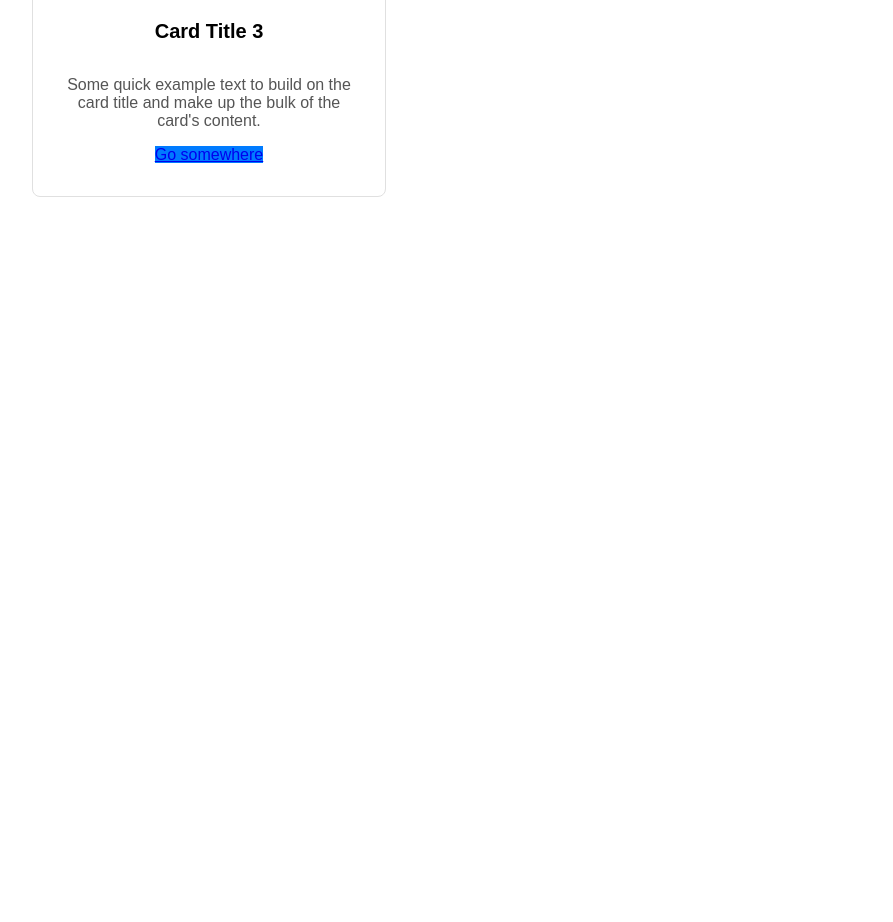
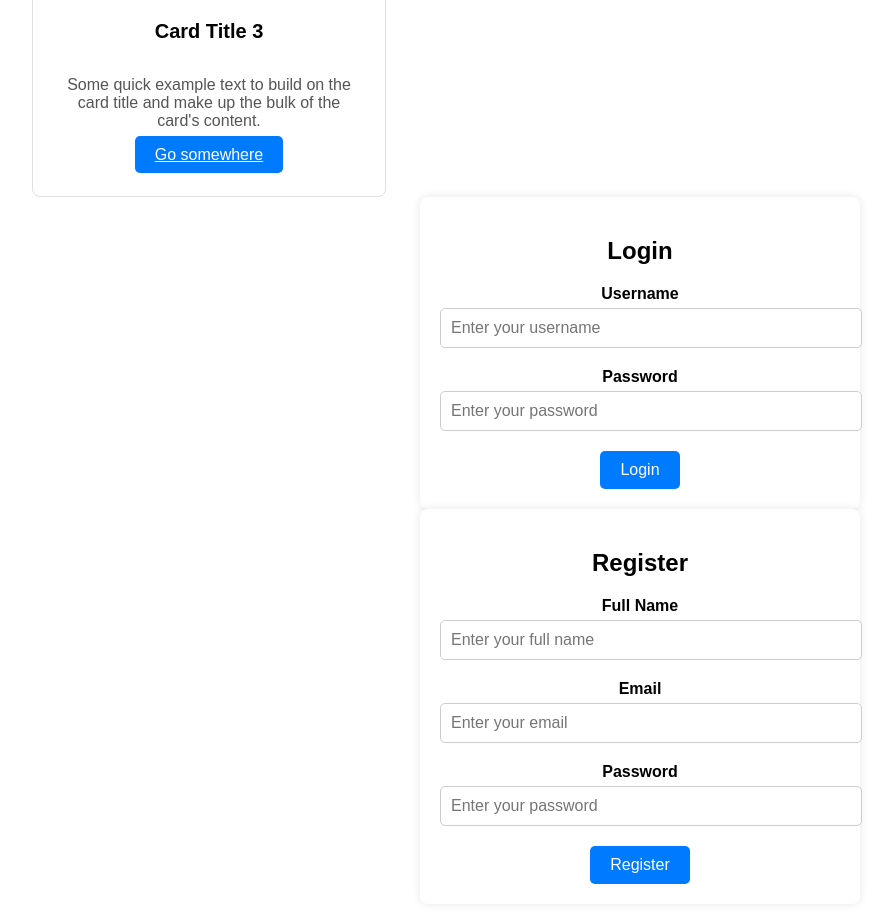
Before and after one commit to Deultum/Headhunters, a React (Vite) app in the folder headhunter/: page / in a window 1280 px wide. Shown: the part 1620-2542 px from the top of the page, without its empty margins (0-893 px from the left). Before the commit the page ends 1849 px from the top, so only its background shows below. Built offline with nearby package versions, Linux system fonts and the light colour scheme.

Commit message:
Login and Register  html added

```diff
--- a/headhunter/src/App.jsx
+++ b/headhunter/src/App.jsx
@@ -4,6 +4,8 @@ import Navigation from './components/navigation'
 import Footer from './components/Footer'
 import Homepage from './components/Homepage';
 import Catalog from './components/Catalog';
+import Login from './components/Login';
+import Register from './components/Register';
 
 
 function App() {
@@ -14,6 +16,8 @@ function App() {
       <Navigation/>
       <Homepage/>
       <Catalog/>
+      <Login/>
+      <Register/>
       <Footer/>
     </>
   )
--- /dev/null
+++ b/headhunter/src/components/Login.jsx
@@ -0,0 +1,20 @@
+const Login = () => {
+    return (
+        <div className="login-container">
+  <h2>Login</h2>
+  <form className="login-form">
+    <div className="form-group">
+      <label for="username">Username</label>
+      <input type="text" id="username" name="username" placeholder="Enter your username" required/>
+    </div>
+    <div className="form-group">
+      <label for="password">Password</label>
+      <input type="password" id="password" name="password" placeholder="Enter your password" required/>
+    </div>
+    <button type="submit" className="btn btn-primary">Login</button>
+  </form>
+</div>
+
+    )
+}
+export default Login;
--- /dev/null
+++ b/headhunter/src/components/Register.jsx
@@ -0,0 +1,28 @@
+const Register = () => {
+    const handleSubmit = (event) => {
+        event.preventDefault();
+
+      };
+    return (
+        <div className="register-container">
+            <h2>Register</h2>
+            <form className="register-form" onSubmit={handleSubmit}>
+                <div className="form-group">
+                    <label HtmlFor="fullname">Full Name</label>
+                    <input type="text" id="fullname" name="fullname" placeholder="Enter your full name" required />
+                </div>
+                <div className="form-group">
+                    <label HtmlFor="email">Email</label>
+                    <input type="email" id="email" name="email" placeholder="Enter your email" required />
+                </div>
+                <div className="form-group">
+                    <label HtmlFor="password">Password</label>
+                    <input type="password" id="password" name="password" placeholder="Enter your password" required />
+                </div>
+                <button type="submit" className="btn btn-primary">Register</button>
+            </form>
+        </div>
+
+    )
+};
+export default Register;
--- a/headhunter/src/index.css
+++ b/headhunter/src/index.css
@@ -106,3 +106,104 @@ body {
     width: 100%;
   }
 }
+/* Additional CSS for the login form */
+.login-container {
+  max-width: 400px;
+  margin: 0 auto;
+  padding: 20px;
+  background-color: #fff;
+  border-radius: 8px;
+  box-shadow: 0 0 10px rgba(0, 0, 0, 0.1);
+}
+
+.login-form .form-group {
+  margin-bottom: 20px;
+}
+
+.login-form label {
+  display: block;
+  font-weight: bold;
+  margin-bottom: 5px;
+}
+
+.login-form input[type="text"],
+.login-form input[type="password"] {
+  width: 100%;
+  padding: 10px;
+  border: 1px solid #ccc;
+  border-radius: 5px;
+  font-size: 16px;
+}
+
+.login-form input[type="text"]:focus,
+.login-form input[type="password"]:focus {
+  outline: none;
+  border-color: #007bff;
+  box-shadow: 0 0 5px rgba(0, 123, 255, 0.5);
+}
+
+.btn {
+  padding: 10px 20px;
+  font-size: 16px;
+  border: none;
+  border-radius: 5px;
+  cursor: pointer;
+  color: #fff;
+  background-color: #007bff;
+}
+
+.btn:hover {
+  background-color: #0056b3;
+}
+
+/* Additional CSS for the register form */
+.register-container {
+  max-width: 400px;
+  margin: 0 auto;
+  padding: 20px;
+  background-color: #fff;
+  border-radius: 8px;
+  box-shadow: 0 0 10px rgba(0, 0, 0, 0.1);
+}
+
+.register-form .form-group {
+  margin-bottom: 20px;
+}
+
+.register-form label {
+  display: block;
+  font-weight: bold;
+  margin-bottom: 5px;
+}
+
+.register-form input[type="text"],
+.register-form input[type="email"],
+.register-form input[type="password"] {
+  width: 100%;
+  padding: 10px;
+  border: 1px solid #ccc;
+  border-radius: 5px;
+  font-size: 16px;
+}
+
+.register-form input[type="text"]:focus,
+.register-form input[type="email"]:focus,
+.register-form input[type="password"]:focus {
+  outline: none;
+  border-color: #007bff;
+  box-shadow: 0 0 5px rgba(0, 123, 255, 0.5);
+}
+
+.btn {
+  padding: 10px 20px;
+  font-size: 16px;
+  border: none;
+  border-radius: 5px;
+  cursor: pointer;
+  color: #fff;
+  background-color: #007bff;
+}
+
+.btn:hover {
+  background-color: #0056b3;
+}
```
